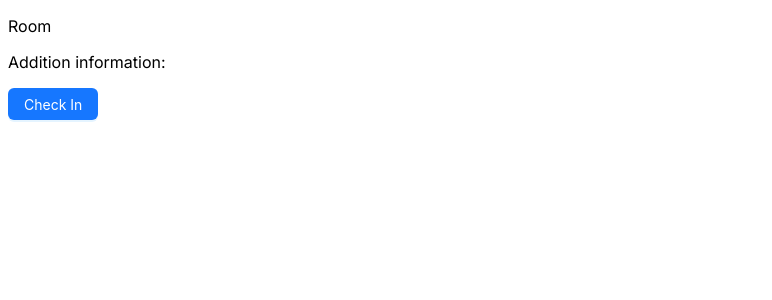
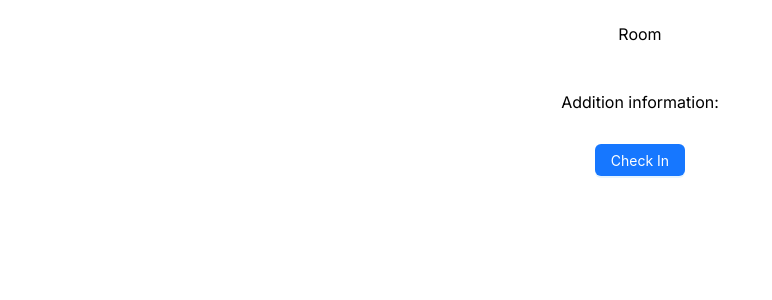
Before and after one commit to mike10/hotel-customer-relationship-management-system-project, a Next.js app: page /room/1 in a window 1280 px wide. Shown: the top 300 px of the page, without its empty margins (0-772 px from the left). Built offline with nearby package versions, Linux system fonts and the light colour scheme.

Commit message:
finishing

```diff
--- a/src/app/components/auth.tsx
+++ b/src/app/components/auth.tsx
@@ -1,6 +1,6 @@
 'use client'
 import React, { useEffect } from 'react';
-import { Button, Checkbox, Form, message, Input, Flex, FormProps } from 'antd';
+import { Button, Checkbox, Form, message, Input, Flex, FormProps, CheckboxProps } from 'antd';
 import type { RootState } from '@/app/utils/store'
 import { useRouter } from 'next/navigation'
 import { registration, enter } from '@/app/utils/appSlice'
@@ -55,18 +55,20 @@ const Auth: React.FC = () => {
   };
 
   useEffect(() => {
-    //let values2 = form.getFieldsValue();
     let username:string|null = localStorage.getItem('username')
     let password:string|null = localStorage.getItem('password');
-    console.log('username password: ', username, password);
 
     if (username && password) {
       dispatch(enter({ username, password }));
     }
-
   }, []);
 
+  const onChange: CheckboxProps["onChange"] = (e) => {
+    form.setFieldValue('remember', e.target.checked)
+  };
+
   return (
+
     <>
       {contextHolder}
       <Form
@@ -82,7 +84,7 @@ const Auth: React.FC = () => {
       >
         <Form.Item<FieldType>
           label="Email"
-          rules={[{  required: true, type: 'email' }]}
+          rules={[{  required: true, type: 'email', message: "This is not a valid email!" }]}
           name="username"
 
         >
@@ -99,10 +101,11 @@ const Auth: React.FC = () => {
 
         <Form.Item<FieldType>
           name="remember"
-          //valuePropName="checked"
+          valuePropName="checked"
           wrapperCol={{ offset: 8, span: 16 }}
+          onChange={onChange}
         >
-          <Checkbox>Remember me</Checkbox>
+          <Checkbox >Remember me</Checkbox>
         </Form.Item>
 
         <Flex justify="center" align="center">
--- a/src/app/room/[slug]/page.tsx
+++ b/src/app/room/[slug]/page.tsx
@@ -3,22 +3,18 @@ import { useSelector } from 'react-redux';
 import type { RootState } from '@/app/utils/store'
 import CheckIn from '@/app/components/CheckIn';
 import { IGetRooms } from '@/app/utils/constants';
-import { useEffect } from 'react';
+import { Flex } from 'antd';
 
 const Page = ({ params }: { params: { slug: number } }) => {
     const rooms: IGetRooms[] = useSelector((state: RootState) => state.app.rooms);
-    let room: IGetRooms | undefined= rooms.find(item => item.room == params.slug)
+    const room: IGetRooms = rooms.find(item => item.room == params.slug)
 
     return (
-        <>
-            <p>Room {room?.room}</p>
-          {
-
-            <p>Addition information: {room?.info} </p>
-          }
-          <CheckIn room={room?.room} />
-        </>
-
+      <Flex gap="middle" align="center" vertical>
+        <p>Room {room?.room}</p>
+        <p>Addition information: {room?.info} </p>
+        <CheckIn room={room?.room} />
+      </Flex>
     )
 }
 
```
